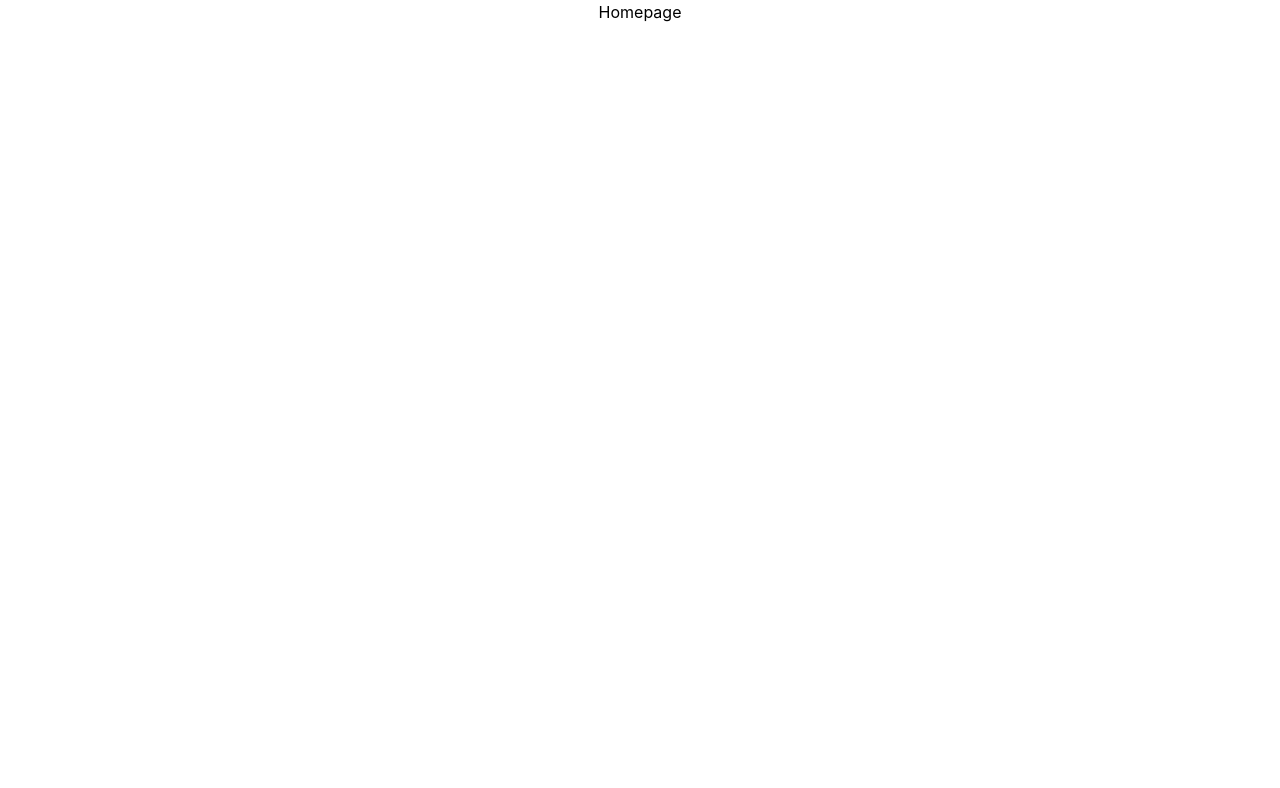
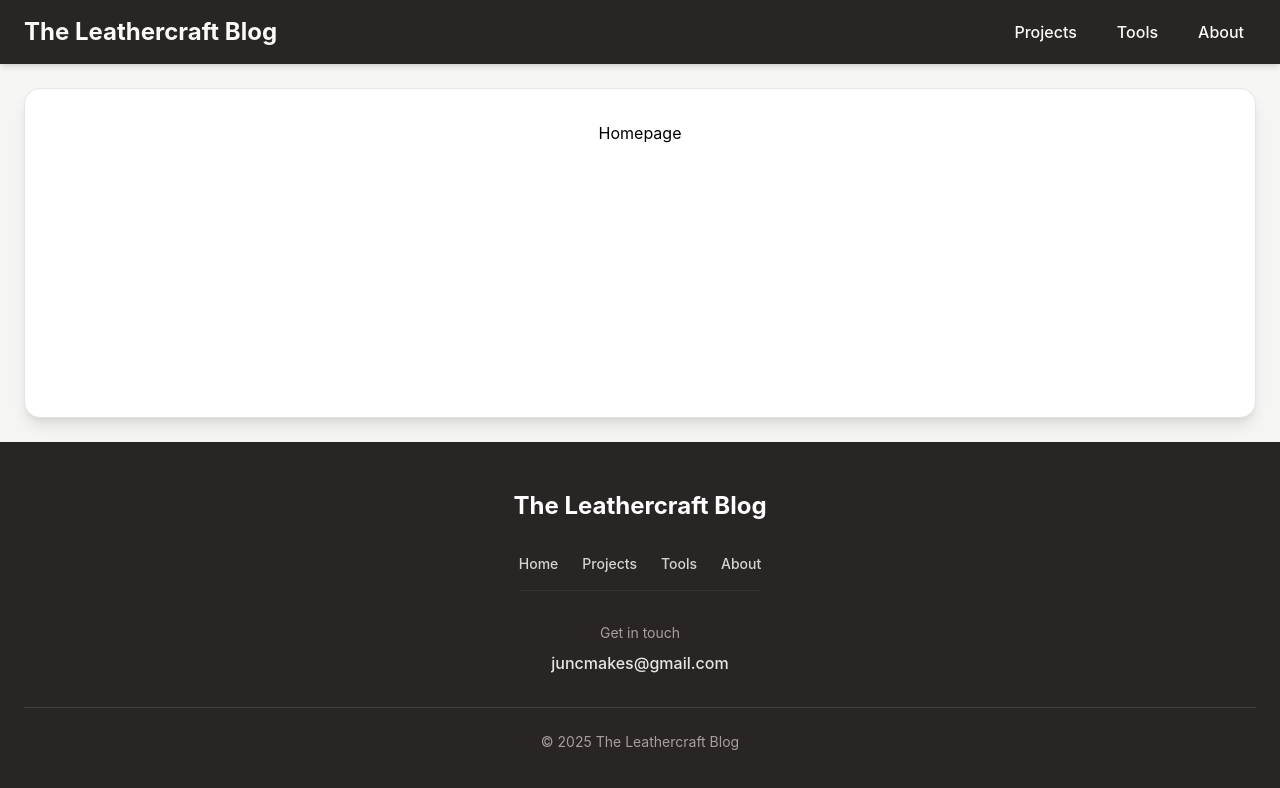
Before and after one commit to JuncProgramming/leathercraft-blog, a React (Vite) app: page / in a window 1280 px wide. Shown: the top 788 px of the page. Built offline with nearby package versions, Linux system fonts and the light colour scheme.

Commit message:
Add the header and footer to the root layout and add a not found page

```diff
--- a/src/routes/__root.tsx
+++ b/src/routes/__root.tsx
@@ -1,11 +1,25 @@
-import { Outlet, createRootRoute } from '@tanstack/react-router'
-import { TanStackRouterDevtoolsPanel } from '@tanstack/react-router-devtools'
-import { TanStackDevtools } from '@tanstack/react-devtools'
+import { Outlet, createRootRoute } from '@tanstack/react-router';
+import { TanStackRouterDevtoolsPanel } from '@tanstack/react-router-devtools';
+import { TanStackDevtools } from '@tanstack/react-devtools';
+import { Link } from '@tanstack/react-router';
+import Header from '@/components/Header';
+import Footer from '@/components/Footer';
 
 export const Route = createRootRoute({
-  component: () => (
-    <>
-      <Outlet />
+  component: RootLayout,
+  notFoundComponent: NotFound,
+});
+
+function RootLayout() {
+  return (
+    <div className="min-h-screen bg-stone-100 flex flex-col">
+      <Header />
+      <main className="flex justify-center p-6 flex-1">
+        <div className="w-full max-w-7xl bg-white rounded-2xl shadow-lg border border-stone-200 p-8">
+          <Outlet />
+        </div>
+      </main>
+      <Footer />
       <TanStackDevtools
         config={{
           position: 'bottom-left',
@@ -17,6 +31,22 @@ export const Route = createRootRoute({
           },
         ]}
       />
-    </>
-  ),
-})
+    </div>
+  );
+}
+
+function NotFound() {
+  return (
+    <div className="flex flex-col items-center justify-center text-center py-20">
+      <h1 className="text-4xl font-bold text-yellow-900 mb-4">404</h1>
+      <p className="text-lg font-medium text-zinc-600 mb-6">
+        The page you are looking for does not exist
+      </p>
+      <Link
+        className="px-6 py-2 bg-yellow-950 text-white rounded-md hover:bg-yellow-900 transition"
+        to="/">
+        Go Back Home
+      </Link>
+    </div>
+  );
+}
```
